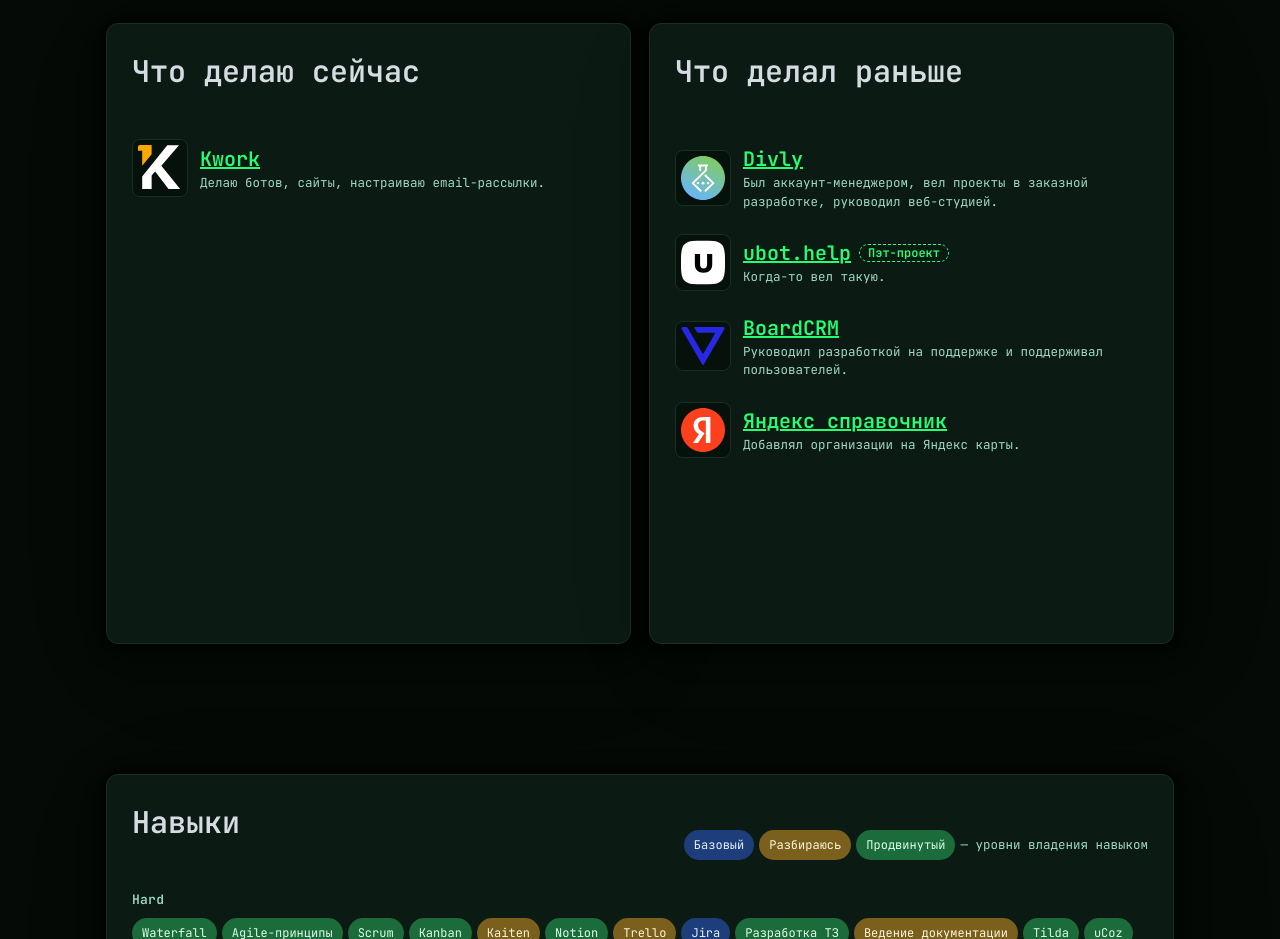
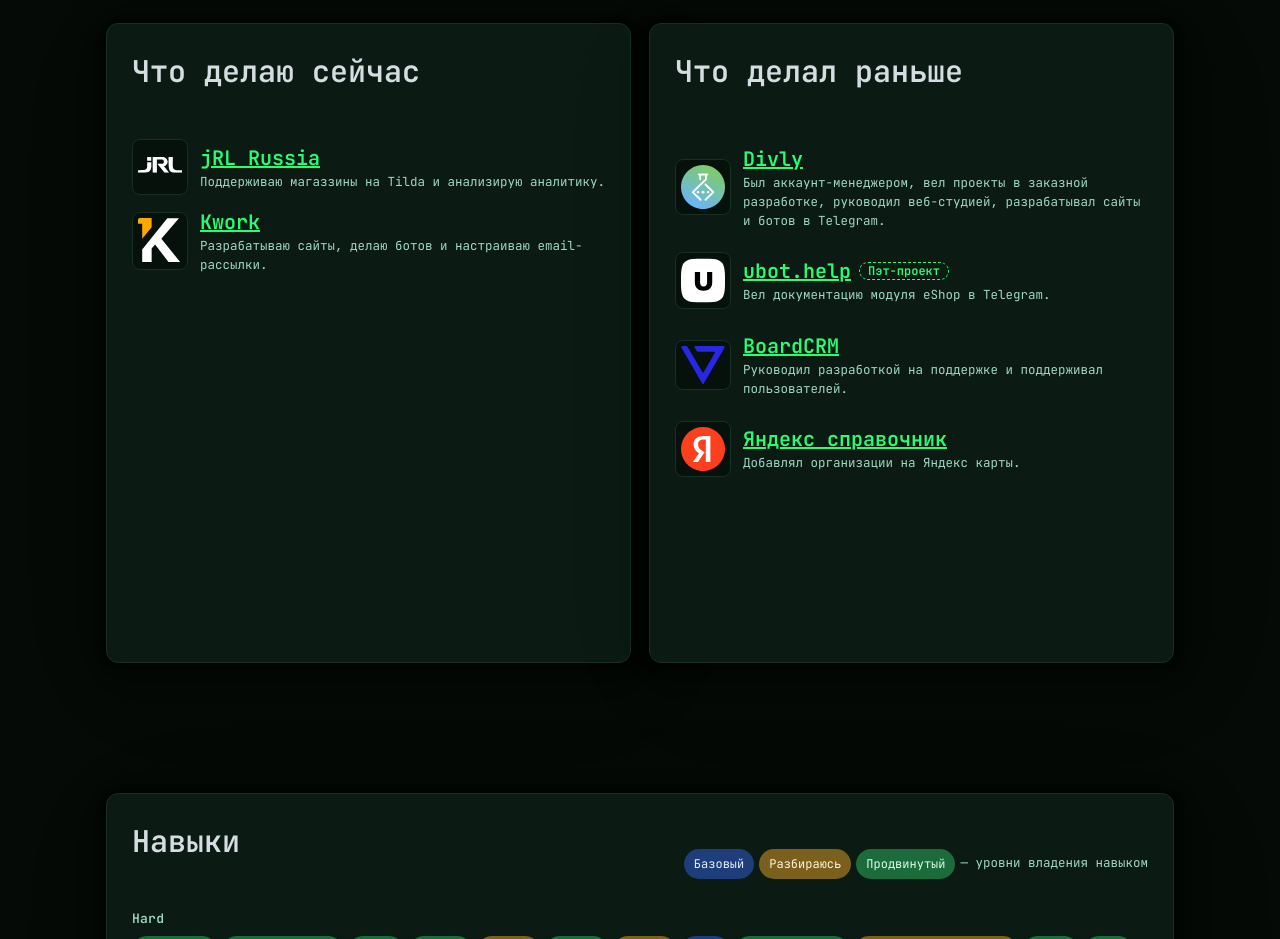
Before and after one commit to dfltdlbb/zakharov, a plain HTML site: page index.html in a window 1280 px wide. Shown: the part 840-1779 px from the top of the page. Drawn offline with nearby package versions, Linux system fonts and the light colour scheme; animation ran at ten frames a second; a web font is replaced by a local one.

Commit message:
Обновил резюме.

```diff
--- a/JS/file.js
+++ b/JS/file.js
@@ -395,7 +395,7 @@ function appendOutput(text){
         break;
 
       case '/pet':
-        appendOutput('- [таск-трекер.рф](https://таск-трекер.рф/) - сделал для себя удобный таск-трекер.');
+        appendOutput('- Пет-проектов пока что в работе нет.');
         break;
 
       case '/hero':
--- a/index.html
+++ b/index.html
@@ -123,6 +123,15 @@
     <h3 id="past-title">Что делаю сейчас</h3>
 
       <div class="jobs">
+        <div class="job">
+          <img style="height:56px" src="images/jrl-russia.svg" width="56"  class="job-logo" alt="">
+          <div class="job-meta">
+            <div class="job-title">
+              <a href="https://jrl-usa.ru/" class="link" target="_blank" rel="noopener">jRL Russia</a>
+            </div>
+            <div class="job-text">Поддерживаю магаззины на Tilda и анализирую аналитику.</div>
+          </div>
+        </div>
 
 <div class="job">
           <img src="images/Kwork.svg" width="56" height="56" class="job-logo" alt="">
@@ -130,7 +139,7 @@
             <div class="job-title">
               <a href="https://kwork.ru/user/dmitryzaharov" class="link" target="_blank" rel="noopener">Kwork</a>
             </div>
-            <div class="job-text">Делаю ботов, сайты, настраиваю email-рассылки.</div>
+            <div class="job-text">Разрабатываю сайты, делаю ботов и настраиваю email-рассылки.</div>
           </div>
         </div>
 
@@ -148,7 +157,7 @@
             <div class="job-title">
               <a href="https://divly.ru/" class="link" target="_blank" rel="noopener">Divly</a>
             </div>
-            <div class="job-text">Был аккаунт-менеджером, вел проекты в заказной разработке, руководил веб-студией.</div>
+            <div class="job-text">Был аккаунт-менеджером, вел проекты в заказной разработке, руководил веб-студией, разрабатывал сайты и ботов в Telegram.</div>
           </div>
         </div>
 
@@ -160,7 +169,7 @@
               <a href="https://ubot.help/" class="link" target="_blank" rel="noopener">ubot.help</a>
               <span class="pet-tag" aria-hidden="true">Пэт-проект</span>
             </div>
-            <div class="job-text">Когда-то вел такую.</div>
+            <div class="job-text">Вел документацию модуля eShop в Telegram.</div>
           </div>
         </div>
 
@@ -254,7 +263,6 @@
                 <span class="skill skill--intermediate">Написание инструкций</span>
               </div>
             </section>
-                <!-- EDU block: insert where needed -->
 <details class="lead reveal details-sm edu-wrap">
   <summary>Что я делал, чтобы этому всему научиться?</summary>
   <h3>Про мои hard-скиллы</h3>
```
Also changed, not shown: images/jrl-russia.svg (added), 2 other files.
